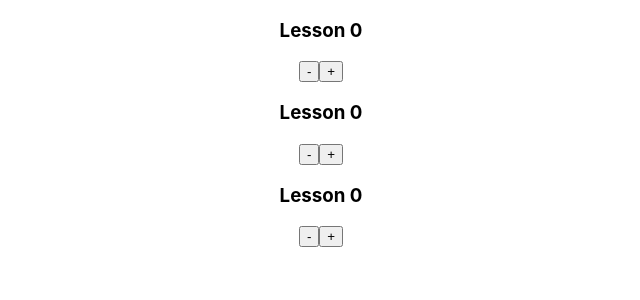
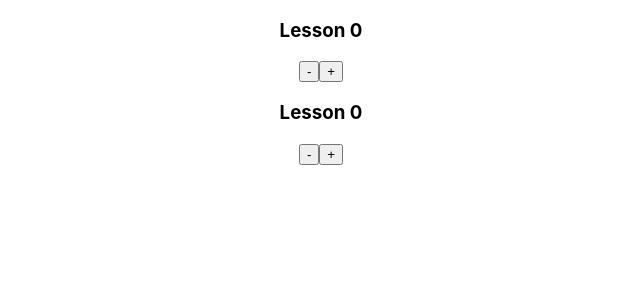
Before and after one commit to Martinas03/test-counter, a React (Create React App) app: page / in a window 1280 px wide. Shown: the top 300 px of the page, without its empty margins (319-959 px from the left). Built offline with nearby package versions, Linux system fonts and the light colour scheme.

Commit message:
cleaned one component

```diff
--- a/src/App.tsx
+++ b/src/App.tsx
@@ -8,7 +8,7 @@ export function App() {
         <div>
             <Counter />
             <Counter />
-            <Counter />
+            {/*<Counter />*/}
         </div>
         )
 
```
